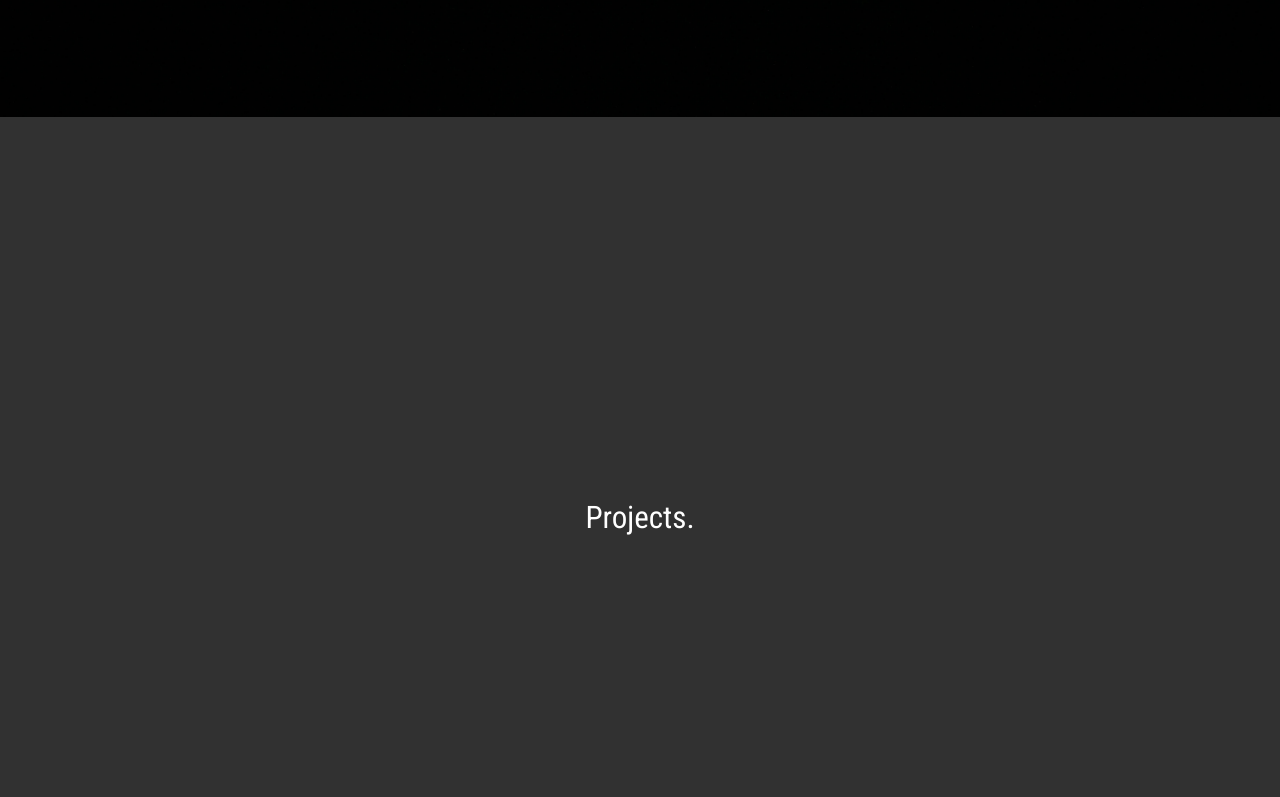
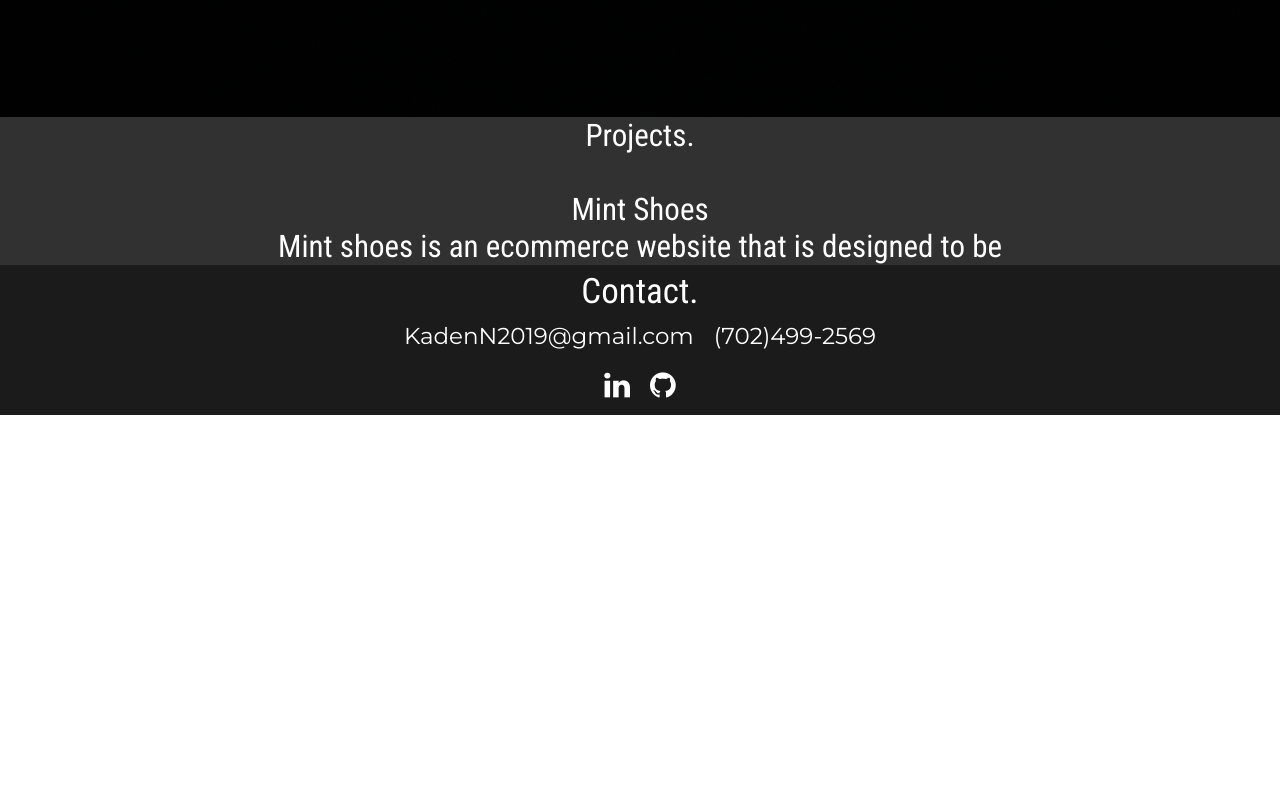
Before and after one commit to KadenN2019/Portfolio, a React (Create React App) app: page / in a window 1280 px wide. Shown: the part 2283-3080 px from the top of the page. After the commit the page ends 2698 px from the top, so only its background shows below. Built offline with nearby package versions, Linux system fonts and the light colour scheme.

Commit message:
nopthing

```diff
--- a/src/App.css
+++ b/src/App.css
@@ -173,7 +173,7 @@ a:hover{
 /* Projects */
 #Projects {
   background-color: #313131;
-  min-height: 100vh;
+  min-width: 100vh;
   display: flex;
   flex-direction: column;
   align-items: center;
--- a/src/App.js
+++ b/src/App.js
@@ -50,7 +50,7 @@ function App() {
           </div>
           <div className="icons">
             <div className="icon">
-              <a href="#">
+              <a href="#"  target="_blank">
                 <i class="fa fa-linkedin"></i>
               </a>
             </div>
@@ -157,6 +157,19 @@ function App() {
 {/* Projects */}
         <div id="Projects">
           Projects.
+          <div>
+            <div>
+              <img />
+              <div>
+                <div>
+                  Mint Shoes
+                </div>
+                <div>
+                  Mint shoes is an ecommerce website that is designed to be
+                </div>
+              </div>
+            </div>
+          </div>
         </div>
 {/* CONTACT INFORMATION */}
         <div id="Contact">
@@ -177,7 +190,7 @@ function App() {
               </div>
               <div className="infoSec">
                 <div className="information">
-                  <a className="icons">
+                  <a href="#"  target="_blank" className="icons">
                     <i class="fa fa-linkedin"></i>
                   </a>
                 </div>
```
